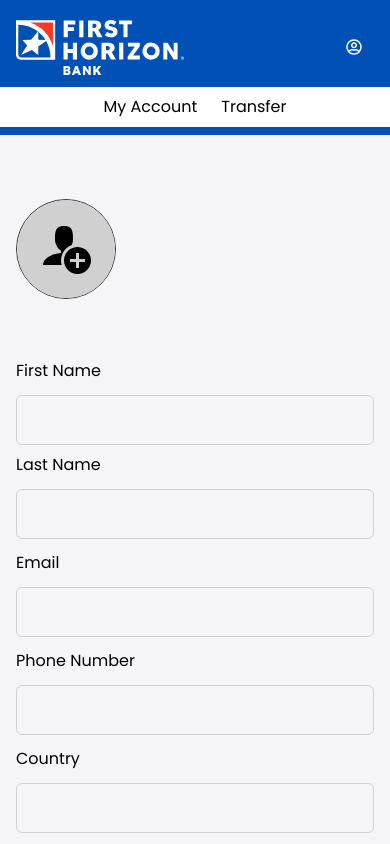
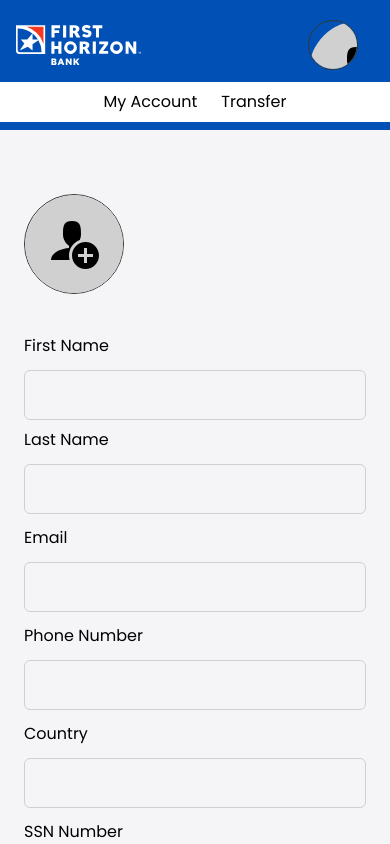
Before and after one commit to ericlauren62/online-banking, a Next.js app: page /dashboard/profile in a window 390 px wide. Shown: the top 844 px of the page. Built offline with nearby package versions, Linux system fonts and the light colour scheme; no server answers; sample sign-in values are in the browser's storage.

Commit message:
finished dashboard homepage mobile

```diff
--- a/src/app/dashboard/layout.tsx
+++ b/src/app/dashboard/layout.tsx
@@ -6,14 +6,17 @@ import Image from "next/image";
 import { FaRegUserCircle } from "react-icons/fa";
 import { sessionStatus } from "@/utils/session";
 import { redirect } from "next/navigation";
-import { useLayoutEffect } from "react";
+import { useLayoutEffect, useState } from "react";
 import { usePathname } from "next/navigation";
 import { useUserContext } from "@/context/UserContext";
 import { Toaster } from "react-hot-toast";
+import { ImUserPlus } from "react-icons/im";
 
 export default function Layout({ children }: { children: React.ReactNode }) {
   const pathname = usePathname();
   const { state } = useUserContext();
+
+  const [img, setImg] = useState("");
 
   useLayoutEffect(() => {
     const session = sessionStatus;
@@ -22,6 +25,12 @@ export default function Layout({ children }: { children: React.ReactNode }) {
     }
   }, []);
 
+  useLayoutEffect(() => {
+    if (state?.profilepicture) {
+      setImg(state.profilepicture);
+    }
+  }, [state.profilepicture]);
+
   return (
     <>
       <Toaster position="top-right" />
@@ -29,22 +38,41 @@ export default function Layout({ children }: { children: React.ReactNode }) {
       <header className="bg-blue py-2">
         <div className="container">
           <nav className="flex justify-between items-center py-3">
-            <Link href="/app">
+            <Link href="/dashboard" className="w-[35%]">
               <Image src={Logo} alt="logo" />
             </Link>
-
-            <div className="text-white flex items-center gap-x-3">
-              <FaRegUserCircle />
-              <p className="">
-                {state?.firstname} {state?.lastname}
-              </p>
+            <div className="flex items-center gap-x-4">
+              <div className=" h-[50px] w-[50px] border border-black rounded-[100%] relative overflow-hidden cursor-pointer">
+                {img ? (
+                  <div>
+                    <div
+                      className="w-[50px] h-[50px] rounded-[100%] border"
+                      style={{
+                        backgroundImage: `url(${img})`,
+                        backgroundSize: "cover",
+                        backgroundPosition: "center",
+                      }}
+                    ></div>
+                  </div>
+                ) : (
+                  <div className="relative text-5xl flex items-center justify-center object-center object-contain bg-gray2 rounded-[100%] h-[100px] w-[100px]">
+                    <ImUserPlus />
+                  </div>
+                )}
+              </div>
+              <div className="text-white text-lg">
+                <p>
+                  {state?.firstname} {state?.lastname}
+                </p>
+              </div>
             </div>
           </nav>
         </div>
+
         {pathname === "/dashboard" && (
-          <div className="text-center text-white py-8">
-            <h1 className="text-4xl mb-3">Welcome back,</h1>
-            <p className="font-bold text-2xl">
+          <div className="text-center text-white py-10">
+            <h1 className="text-2xl lg:text-4xl mb-3">Welcome back,</h1>
+            <p className="font-bold text-xl lg:text-2xl">
               {state?.firstname} {state?.lastname}!
             </p>
           </div>
--- a/src/app/dashboard/page.tsx
+++ b/src/app/dashboard/page.tsx
@@ -5,7 +5,7 @@ import PaymentTools from "@/components/Dashboard/PaymentTools";
 
 export default function Dashboard() {
   return (
-    <section className="flex justify-between gap-x-20 max-w-[1000px] mx-auto text-black pt-16">
+    <section className="px-4 xl:px-0 xl:flex xl:justify-between xl:gap-x-20 max-w-[1000px] mx-auto text-black pt-16">
       <AccountType />
       <PaymentTools />
     </section>
--- a/src/app/dashboard/profile/page.tsx
+++ b/src/app/dashboard/profile/page.tsx
@@ -58,11 +58,11 @@ export default function Profile() {
   }, [state.profilepicture]);
 
   return (
-    <section className="container mx-auto py-16">
+    <section className="max-w-[1200px] px-6 mx-auto py-16">
       <div className="mb-10 flex items-center gap-x-8">
         <div
           onClick={handleImageClick}
-          className="h-[100px] w-[100px] mb-5 border border-black rounded-[100%] relative overflow-hidden cursor-pointer"
+          className="h-[100px] w-[100px] border border-black rounded-[100%] relative overflow-hidden cursor-pointer"
         >
           {img ? (
             <div>
@@ -83,10 +83,10 @@ export default function Profile() {
         </div>
 
         <div>
-          <h2 className="text-3xl font-bold mb-2">
+          <h2 className="text-3xl font-bold mb-1">
             {state.firstname} {state.lastname}
           </h2>
-          <p className="font-medium text-lg">{state.email}</p>
+          <p className="font-medium text-lg text-zinc-500">{state.email}</p>
         </div>
 
         <div>
--- a/src/components/Dashboard/AccountType.tsx
+++ b/src/components/Dashboard/AccountType.tsx
@@ -15,7 +15,7 @@ export default function AccountType() {
   }, [state?.accounts]);
 
   return (
-    <div className="w-[55%]">
+    <div className="mb-10 xl:mb-0 lg:w-[55%]">
       <h2 className="mb-6 px-6">First Horizon Deposit Accounts</h2>
       <div className="grid gap-y-5">
         {accounts?.map((account, id) => {
--- a/src/components/Dashboard/PaymentTools.tsx
+++ b/src/components/Dashboard/PaymentTools.tsx
@@ -4,8 +4,8 @@ import { LiaHandHoldingUsdSolid } from "react-icons/lia";
 
 export default function PaymentTools() {
   return (
-    <div className="w-[35%]">
-      <h2 className="mb-6">Pay/Transfer Tools</h2>
+    <div className="lg:w-[35%]">
+      <h2 className="mb-6 font-medium">Pay/Transfer Tools</h2>
       <div className="flex items-center gap-x-4 bg-blue text-white p-3 mb-4">
         <div className="text-3xl">
           <GoArrowSwitch />
```
